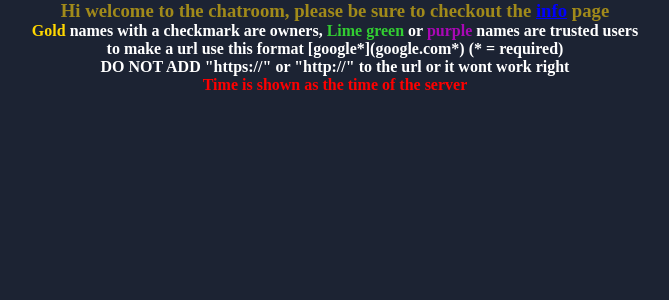
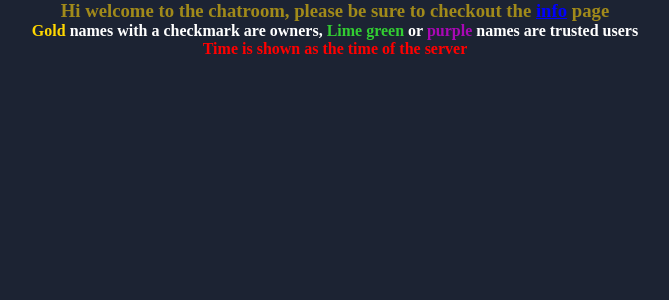
Before and after one commit to gabrielzv1233/msgr, a Flask app: page /full in a window 1280 px wide. Shown: the top 300 px of the page, without its empty margins (305-974 px from the left). Run offline with Flask 3, Linux system fonts and the light colour scheme; data that the repository does not hold is empty.

Commit message:
improved urls
simply typing a url in will now convert it into a clickable URL
urls also are now forced to open in a new tab

```diff
--- a/main.py
+++ b/main.py
@@ -134,8 +134,8 @@ def receive_message():
             if word.lower() in message.lower():
                 message = message.replace(word, block[word])
 
-        # Convert [display](url) to <a href="https://url">display</a>
-        message = re.sub(r'\[([^\]]+)\]\(([^)]+)\)', r'<a href="https://\2">\1</a>', message)
+        # Convert URLs to clickable links
+        message = re.sub(r'(https?://\S+)', r'<a target=\"_blank\" href="\1">\1</a>', message)
 
         # Check for duplicate messages
         for last_user, last_message in last_messages:
@@ -161,6 +161,7 @@ def receive_message():
                 file.write(formatted_message)
             else:
                 file.write(f'{user} @{server_time}: {message}<br>\n')
+
         fingerprint = request.cookies.get('fingerprint')
         print(f"New message sent by user {user} (IP: {client_ip}, UUID: {fingerprint}")
         return render_template('send.html')
--- a/pyproject.toml
+++ b/pyproject.toml
@@ -1,6 +1,6 @@
 [tool.poetry]
 name = "msgr"
-version = "1.4.2"
+version = "1.4.3"
 description = "a simple messaging platform with an API"
 authors = ["gabrielzv1233"]
 
--- a/templates/full.html
+++ b/templates/full.html
@@ -98,7 +98,6 @@
 <center>
   <header><b class="HTDM">Hi welcome to the chatroom, please be sure to checkout the <a href="/info">info</a> page</b><br>
 <b style="color:white;"><b style="color:gold;">Gold</b> names with a checkmark are owners, <b style="color:limegreen;"">Lime green</b> or <b style="color:#A908B5;">purple</b> names are trusted users</b><br>
-<b style="color:white;">to make a url use this format [google*](google.com*) (* = required)<br>DO NOT ADD "https://" or "http://" to the url or it wont work right</b><br>
 <b class="TW">Time is shown as the time of the server</b><br>
 </header>
 </center>
--- a/templates/info.html
+++ b/templates/info.html
@@ -14,7 +14,6 @@
   <p>well to start this is a simple chatting platform, with no authentication, and no way to delete your messages yourself (sorry)</p>
   <p>Spam will be deleted and methods of bypassing chat filters will be patched and messages using these methods may be modifyed to comply with filters</p>
 <p>time will show up as the time on the server not your time, Time is shown as the time of the server</p>
-<ba>to make a url use this format [google*](google.com*) (* = required, DO NOT ADD "https://" or "http://" to the url or it wont work right) </b><br>
   <p>by using this app you understand that anyone can use any username, messages may be edited by anyone who has acsess to the repo (devs, owner)</p>
   <p>Devs, and owners will have gold names, the nametags are not auto updated and need the colors to be added manually so if someone you think may be a dev/owner ask them to prove theyre identity, and they will add a color to their name </p>
 <
```
Also changed, not shown: README.md.
